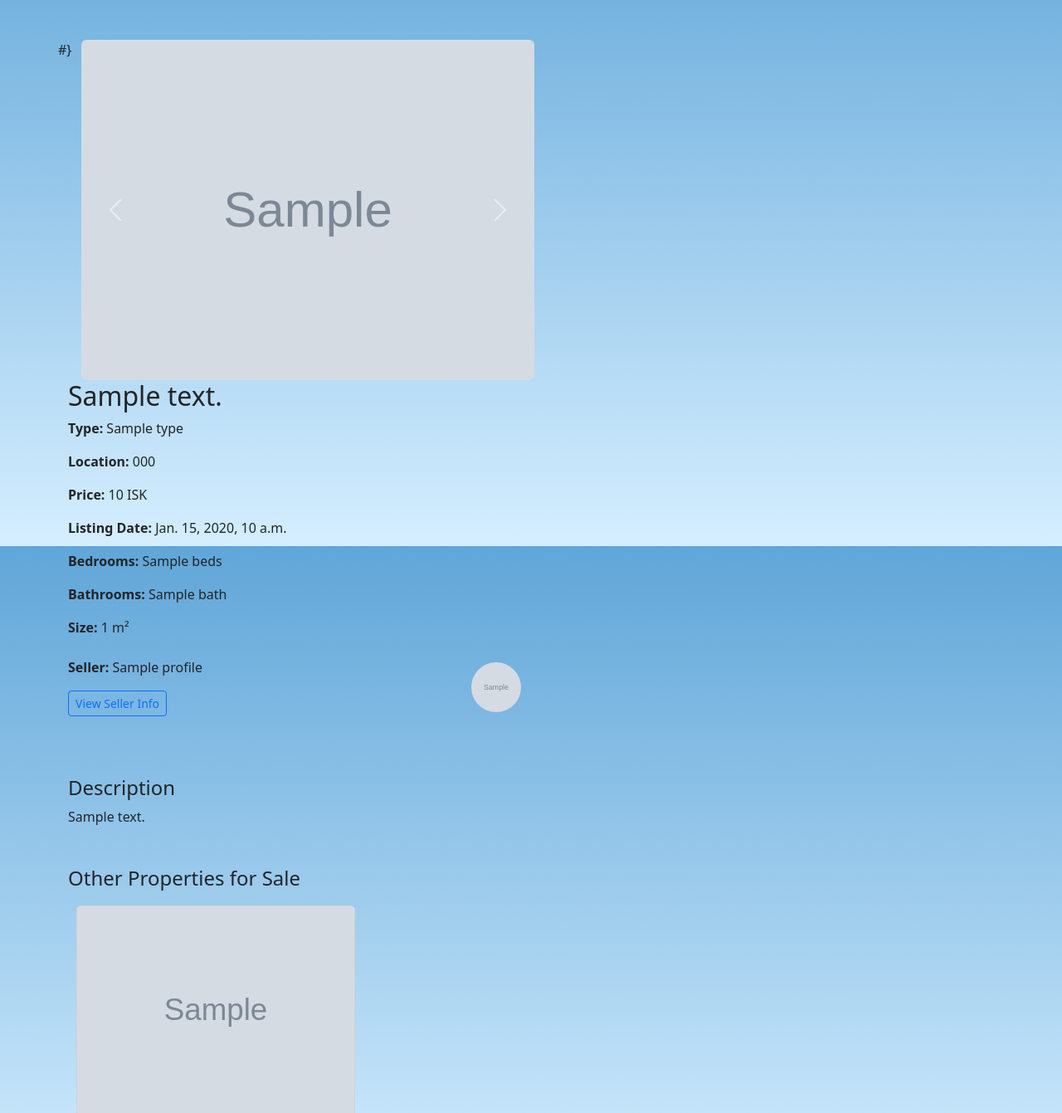
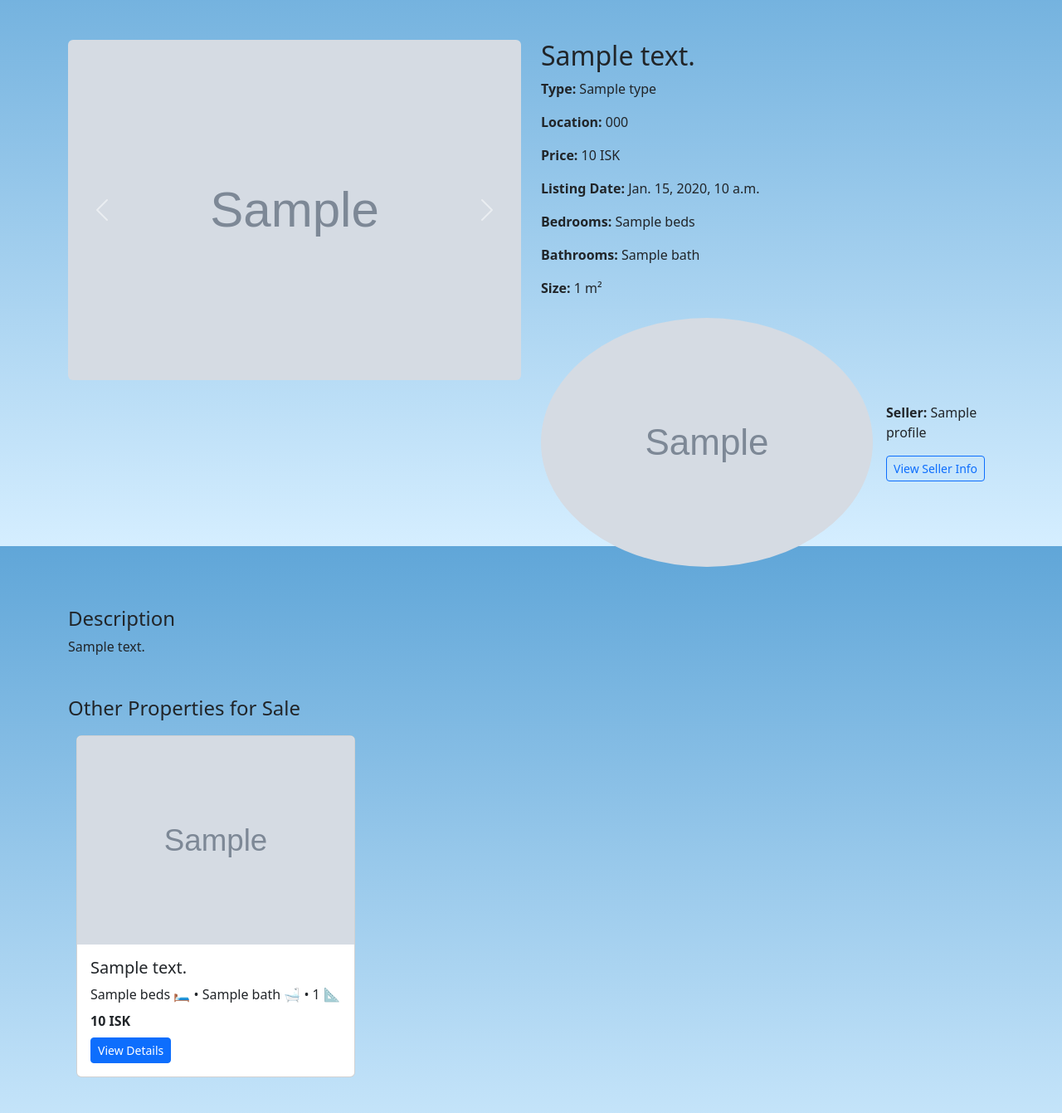
Before and after one commit to CoreMaker94/CastleApartments, a Django app: template templates/property/single_property.html in a window 1280 px wide. Shown: the part 142-1483 px from the top of the page at 83% size. Run offline with Django 3.2, Linux system fonts and the light colour scheme; the template is opened without the code that fills it: most values are stand-ins (such as "Sample title", 1, 10 or a date in 2020); grey boxes marked "Sample" are stand-in pictures.

Commit message:
texti um húsnæði er nú hægra megin við myndina í stað þess að vera fyrir neðan

```diff
--- a/templates/property/single_property.html
+++ b/templates/property/single_property.html
@@ -7,7 +7,7 @@
 <div class="container mt-5 mb-5">
 
 <div class="row">
-      <!-- Property Image -->#}
+  <!-- Property Image -->
   <div class="col-md-6">
     {% if property.images.all %}
       <div id="propertyCarousel" class="carousel slide" data-bs-ride="carousel">
@@ -34,7 +34,6 @@
     {% endif %}
   </div>
 
-
   <!-- Property Details -->
   <div class="col-md-6">
     <h2>
@@ -45,25 +44,22 @@
     </h2>
     <p><strong>Type:</strong> {{ property.type.name }}</p>
     <p><strong>Location:</strong> {{ property.zipcode }}</p>
-      <p><strong>Price:</strong> {{ property.price|dot_separator }} ISK</p> <!--new-->
+    <p><strong>Price:</strong> {{ property.price|dot_separator }} ISK</p>
     <p><strong>Listing Date:</strong> {{ property.list_date }}</p>
     <p><strong>Bedrooms:</strong> {{ property.beds }}</p>
     <p><strong>Bathrooms:</strong> {{ property.bath }}</p>
     <p><strong>Size:</strong> {{ property.size }} m²</p>
 
     <!-- Seller Info -->
-      <div class="seller-info mt-4 d-flex justify-content-between align-items-center">
+    <div class="seller-info mt-4 d-flex align-items-center">
+      {% if property.seller.profile_image %}
+        <img src="{{ property.seller.profile_image.url }}" class="rounded-circle me-3 seller-img" alt="Seller Image">
+      {% endif %}
       <div>
         <p><strong>Seller:</strong> {{ property.seller.profile.name }}</p>
-              <a href="{% url 'profile-by-id' property.seller.id %}" class="btn btn-outline-primary btn-sm">View
-                  Seller Info</a>
+        <a href="{% url 'profile-by-id' property.seller.id %}" class="btn btn-outline-primary btn-sm">View Seller Info</a>
       </div>
-            {% if property.seller.profile.image %}
-            <img src="{{ property.seller.profile.image.url }}" class="rounded-circle seller-img" alt="Seller Image"
-                 width="60" height="60">
-            {% endif %}
-      </div> <br>
-
+    </div>
 
     {% if user.is_authenticated %}
       {% if not property.is_sold %}
@@ -80,6 +76,7 @@
     {% endif %}
   </div>
 </div>
+
 
   <!-- Description -->
   <div class="mt-5">
```
Lines whose indentation alone changed are shown as unchanged.
